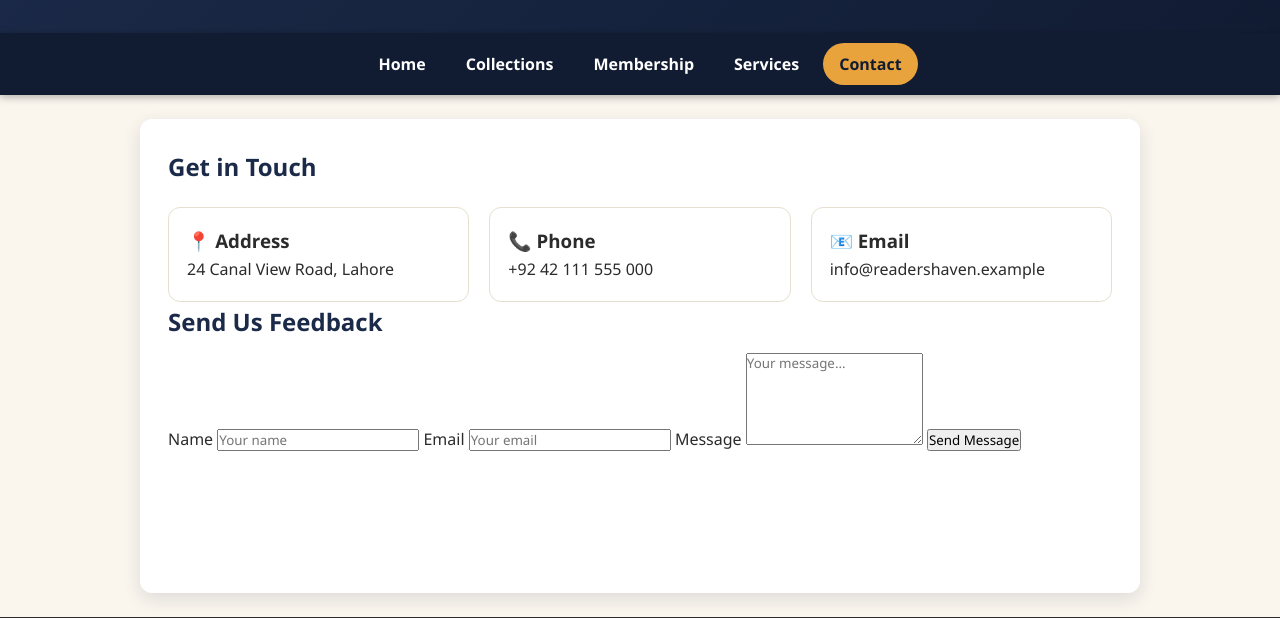
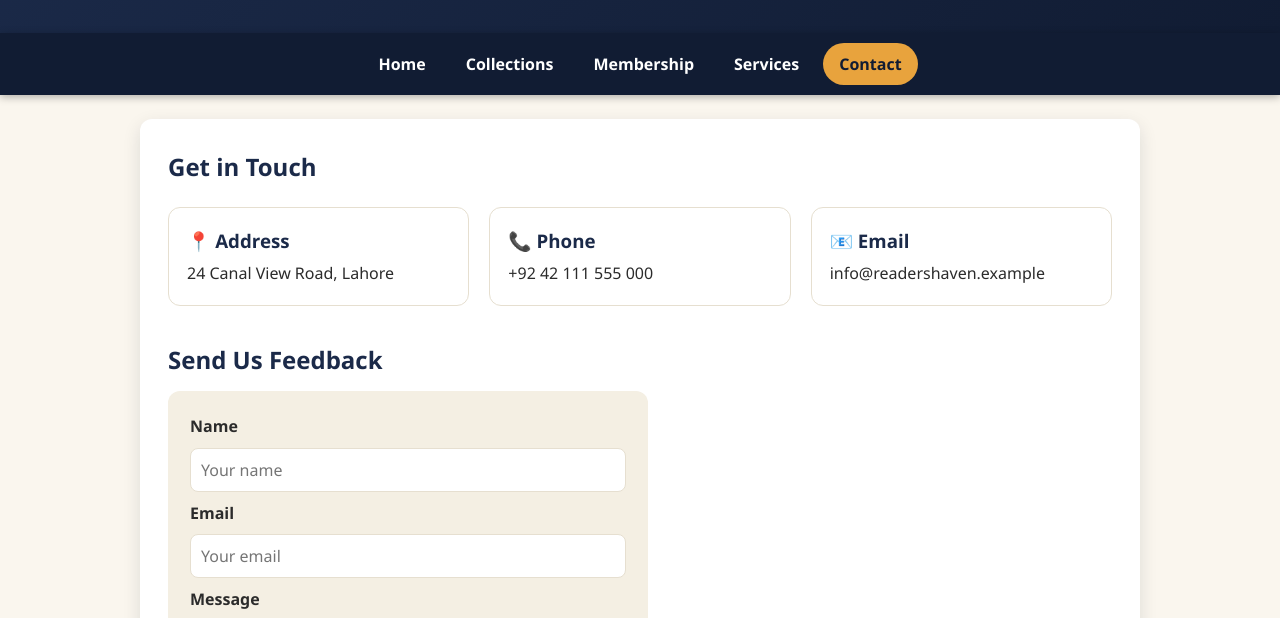
Before and after one commit to Devops-7th/readers-haven-library, a website: page src/contact.html in a window 1280 px wide. Shown: the part 123-741 px from the top of the page. Drawn offline with Linux system fonts and the light colour scheme.

Commit message:
style(contact): style contact cards and feedback form

```diff
--- a/styles/style.css
+++ b/styles/style.css
@@ -316,3 +316,51 @@ footer {
     font-size: 0.9rem;
   }
 }
+
+/* ===== Contact Page (Member 4 - Nimrah) ===== */
+.contact-page .card h3 {
+  color: var(--navy);
+  margin-bottom: 4px;
+}
+.contact-page .form-title {
+  margin-top: 34px;
+}
+.contact-page .feedback-form {
+  display: flex;
+  flex-direction: column;
+  gap: 8px;
+  max-width: 480px;
+  background: #f4efe3;
+  padding: 22px;
+  border-radius: var(--radius);
+}
+.contact-page .feedback-form label {
+  font-weight: 600;
+}
+.contact-page .feedback-form input,
+.contact-page .feedback-form textarea {
+  padding: 10px;
+  border: 1px solid var(--border);
+  border-radius: 8px;
+  font-size: 1rem;
+}
+.contact-page .feedback-form input:focus,
+.contact-page .feedback-form textarea:focus {
+  outline: 2px solid var(--amber);
+  border-color: var(--navy);
+}
+.contact-page .feedback-form button {
+  margin-top: 8px;
+  padding: 12px;
+  background: var(--navy);
+  color: #fff;
+  border: none;
+  border-radius: 999px;
+  font-size: 1rem;
+  font-weight: 600;
+  cursor: pointer;
+  transition: background-color 0.2s;
+}
+.contact-page .feedback-form button:hover {
+  background: var(--navy-dark);
+}
```
